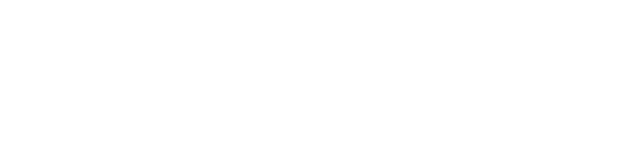
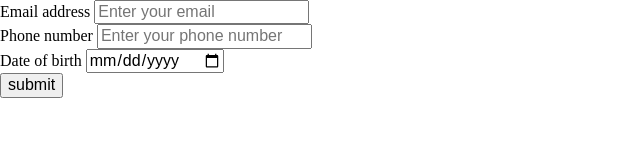
Before and after one commit to itmd362-Ali-Makhlouf/lab2, a plain HTML site: page index.html in a window 1280 px wide. Shown: the whole page, without its empty margins (0-640 px from the left). Drawn offline with Linux system fonts and the light colour scheme.

Commit message:
adding html elemnts for the form

```diff
--- a/index.html
+++ b/index.html
@@ -1,5 +1,6 @@
 <!DOCTYPE html>
 <html lang="en" class="nojs">
+
 <head>
   <title>Lab 2</title>
   <meta charset="utf-8" />
@@ -7,8 +8,30 @@
   <link rel="stylesheet" media="screen" href="css/meyersreset-and-normalize-form.css" />
   <link rel="stylesheet" media="screen" href="css/screen.css" />
 </head>
+
 <body>
+  <form method="POST" action="#null">
+    <div>
+      <label for="email">Email address</label>
+      <input type="email" id="email" placeholder="Enter your email">
+    </div>
+    <div>
+      <label for="phone">Phone number</label>
+      <input type="tel" id="phone" placeholder="Enter your phone number">
+    </div>
+    <div>
+      <label for="birthdate">Date of birth</label>
+      <input type="date" id="birthdate">
+    </div>
+    <div>
+      <input type="submit" value="submit">
+    </div>
+  </form>
+
+
+
 
 
 </body>
+
 </html>
```
